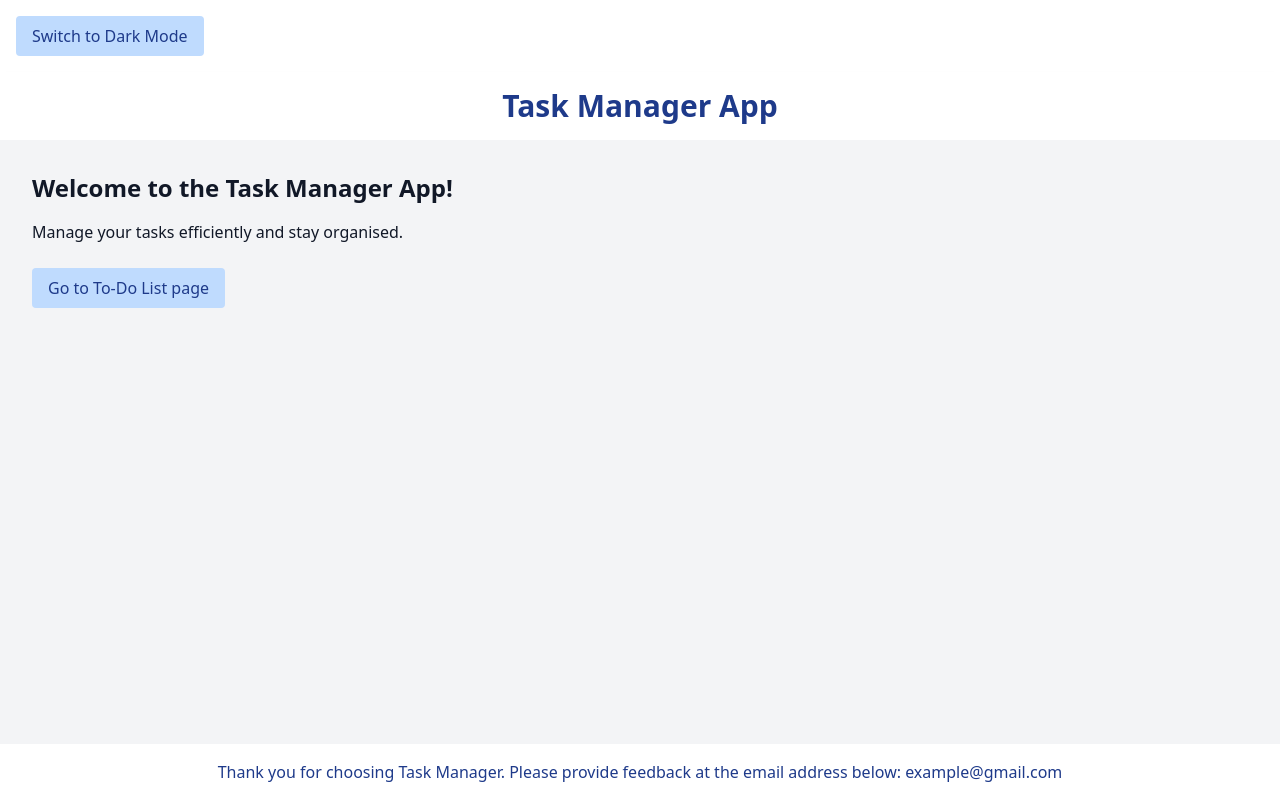
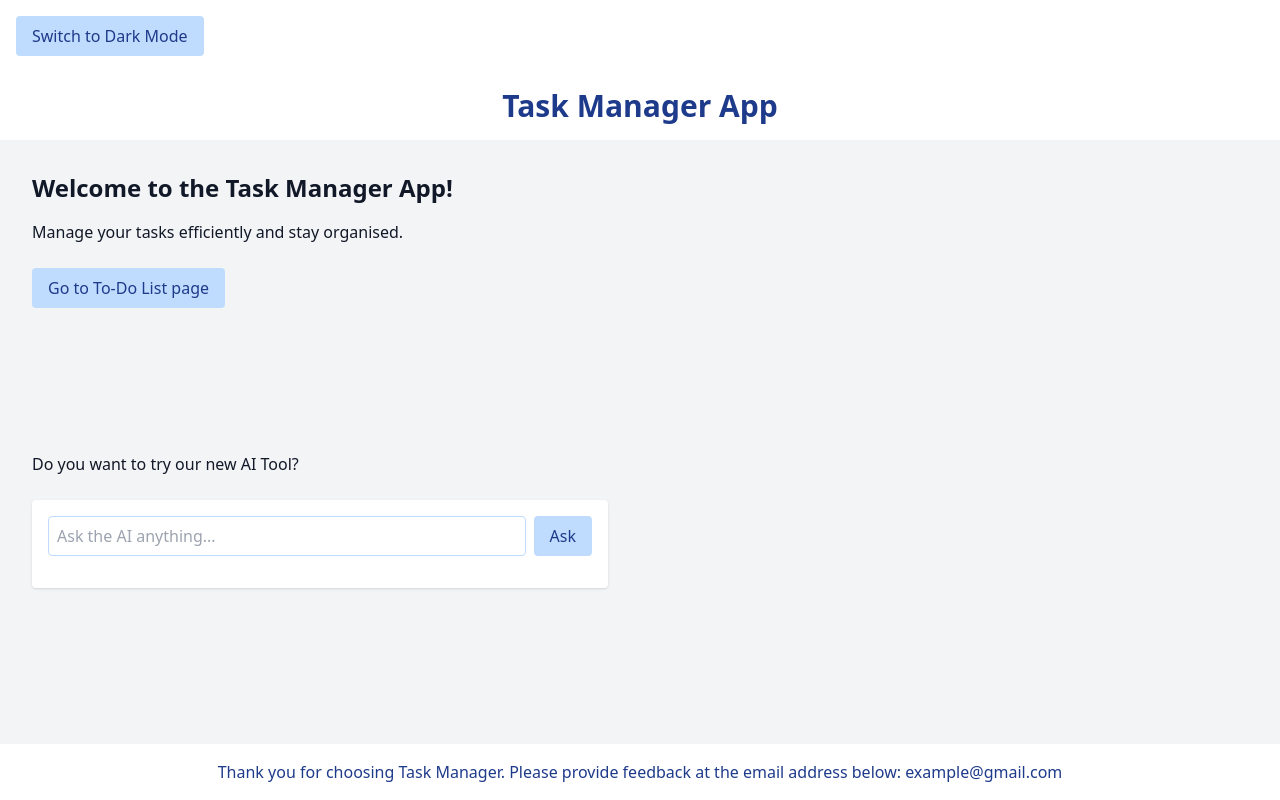
Before and after one commit to opreadriana/taskmanagerapp, a Next.js app: page / in a window 1280 px wide. Built offline with nearby package versions, Linux system fonts and the light colour scheme.

Commit message:
feat: add AI tool mofrl gpt-3.5-turbo

```diff
--- /dev/null
+++ b/src/app/AITool.tsx
@@ -0,0 +1,56 @@
+"use client";
+import { useState } from "react";
+
+export default function AITool() {
+  const [prompt, setPrompt] = useState("");
+  const [response, setResponse] = useState<string | null>(null);
+  const [loading, setLoading] = useState(false);
+  const [error, setError] = useState<string | null>(null);
+
+  async function handleAsk(e: React.FormEvent) {
+    e.preventDefault();
+    setLoading(true);
+    setError(null);
+    setResponse(null);
+
+    try {
+      const res = await fetch("/api/ask-ai", {
+        method: "POST",
+        headers: { "Content-Type": "application/json" },
+        body: JSON.stringify({ prompt }),
+      });
+      const data = await res.json();
+      setResponse(data.choices?.[0]?.message?.content || "No response from AI.");
+    } catch (err) {
+      setError("Something went wrong. Please try again.");
+    } finally {
+      setLoading(false);
+    }
+  }
+
+  return (
+    <div className="my-6 p-4 bg-white dark:bg-blue-950 rounded shadow max-w-xl">
+      <form onSubmit={handleAsk} className="flex gap-2 mb-4">
+        <input
+          className="flex-1 px-2 py-1 rounded border border-blue-200 dark:bg-blue-900 dark:text-white"
+          value={prompt}
+          onChange={e => setPrompt(e.target.value)}
+          placeholder="Ask the AI anything..."
+        />
+        <button
+          type="submit"
+          className="text-blue-900 bg-blue-200 px-4 py-2 rounded hover:bg-blue-300 transition-colors duration-200 dark:bg-blue-700 dark:text-white dark:hover:bg-blue-800"
+          disabled={loading}
+        >
+          {loading ? "Asking..." : "Ask"}
+        </button>
+      </form>
+      {error && <div className="text-red-600 mb-2">{error}</div>}
+      {response && (
+        <div className="p-3 bg-gray-100 dark:bg-gray-800 rounded">
+          <strong>AI says:</strong> {response}
+        </div>
+      )}
+    </div>
+  );
+}
--- /dev/null
+++ b/src/app/api/ask-ai/route.ts
@@ -0,0 +1,23 @@
+import { NextRequest, NextResponse } from "next/server";
+
+export async function POST(req: NextRequest) {
+    //read the prompt from the request body
+  const { prompt } = await req.json();
+
+  //call OpenAI API and sends the PROMPT with it
+  const response = await fetch("https://api.openai.com/v1/chat/completions", {
+    method: "POST",
+    headers: {
+      "Content-Type": "application/json",
+      Authorization: `Bearer ${process.env.OPENAI_API_KEY}`,
+    },
+    body: JSON.stringify({
+      model: "gpt-3.5-turbo",
+      messages: [{ role: "user", content: prompt }],
+    }),
+  });
+
+  console.log(process.env.OPENAI_API_KEY);
+  const data = await response.json();
+  return NextResponse.json(data);
+}
--- a/src/app/page.tsx
+++ b/src/app/page.tsx
@@ -1,4 +1,5 @@
 import Link from "next/link";
+import AITool from "./AITool";
 
 export default function Home() {
   return (
@@ -14,6 +15,9 @@ export default function Home() {
           Go to To-Do List page
         </button>
       </Link>
+
+      <p className="mt-36">Do you want to try our new AI Tool?</p>
+      <AITool/>
     </main>
 
     <footer className="bg-white text-blue-900 text-center p-4 dark:bg-blue-900 dark:text-white">
```
